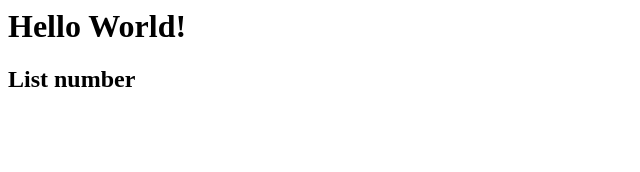
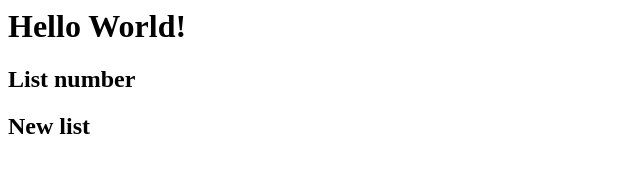
Before and after one commit to Xielri/pbdit2425, a plain HTML site: page index.html in a window 1280 px wide. Shown: the whole page, without its empty margins (0-640 px from the left). Drawn offline with Linux system fonts and the light colour scheme.

Commit message:
this is new commit

```diff
--- a/index.html
+++ b/index.html
@@ -7,5 +7,6 @@
   <body>
     <h1>Hello World!</h1>
     <h2>List number</h2>
+    <h2>New list</h2>
   </body>
 </html>
```
